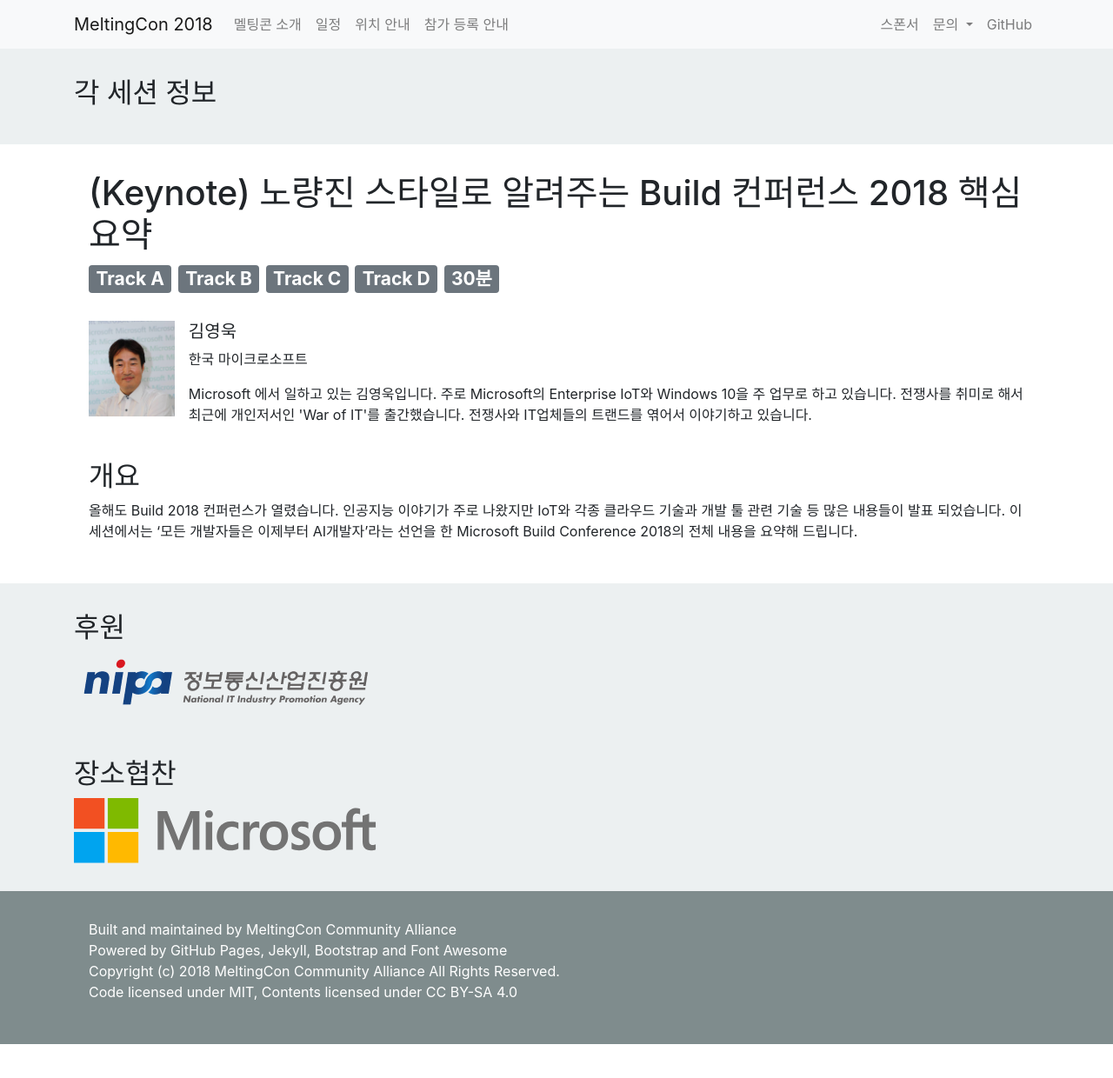
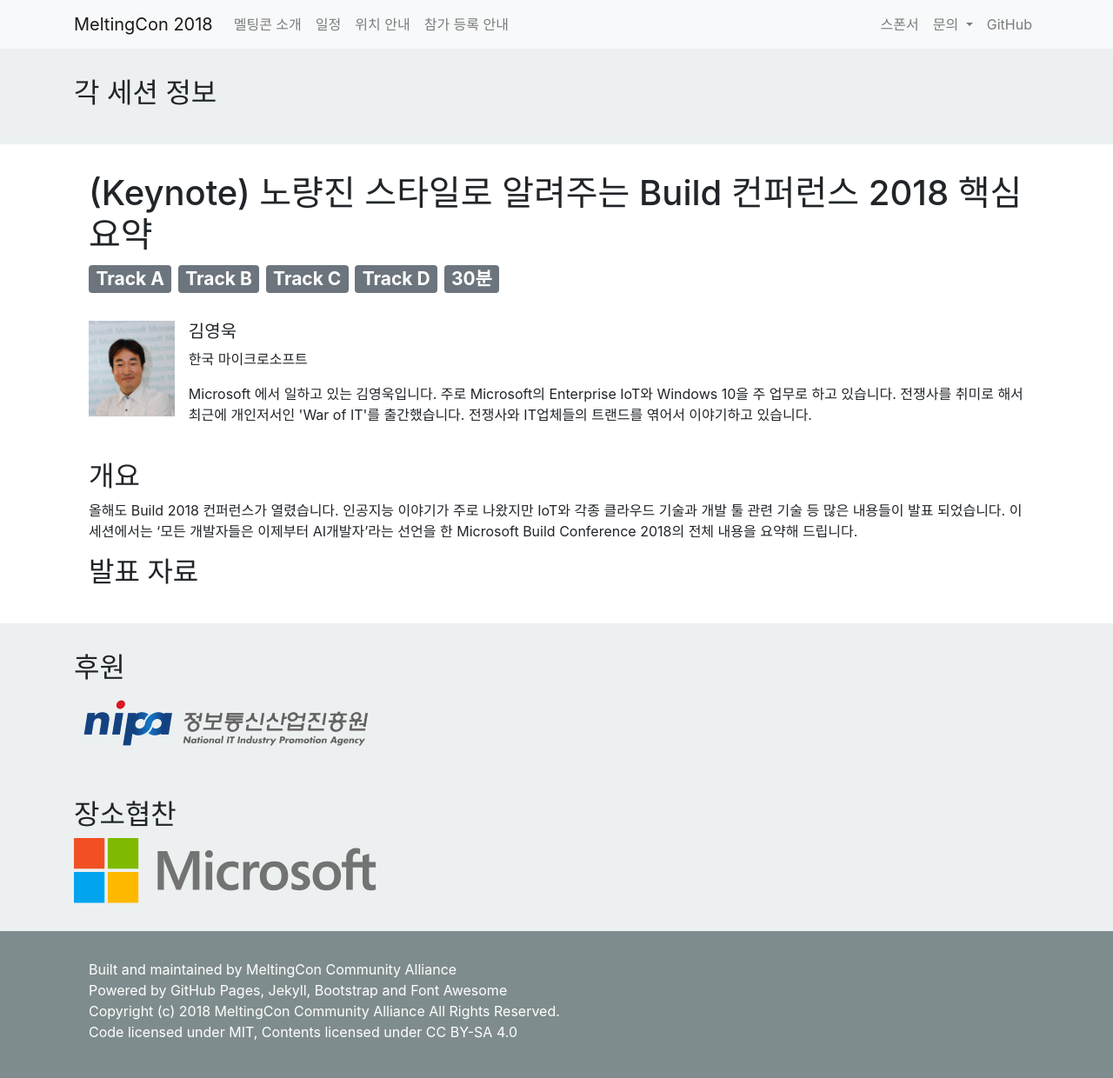
Before and after one commit to meltingcon/2018, a Jekyll site: the page built from _sessions/keynote.md, in a window 1280 px wide and 1247 px high. Shown: the top 1240 px of the window at 87% size. Built offline with Jekyll 4.4.1, drawn with Linux system fonts in a browser that asks for light colours.

Commit message:
Update keynote.md

```diff
--- a/_sessions/keynote.md
+++ b/_sessions/keynote.md
@@ -18,3 +18,4 @@ speakers:
 
 ## 개요
 올해도 Build 2018 컨퍼런스가 열렸습니다. 인공지능 이야기가 주로 나왔지만 IoT와 각종 클라우드 기술과 개발 툴 관련 기술 등 많은 내용들이 발표 되었습니다. 이 세션에서는 ‘모든 개발자들은 이제부터 AI개발자’라는 선언을 한 Microsoft Build Conference 2018의 전체 내용을 요약해 드립니다.
+## 발표 자료
```
